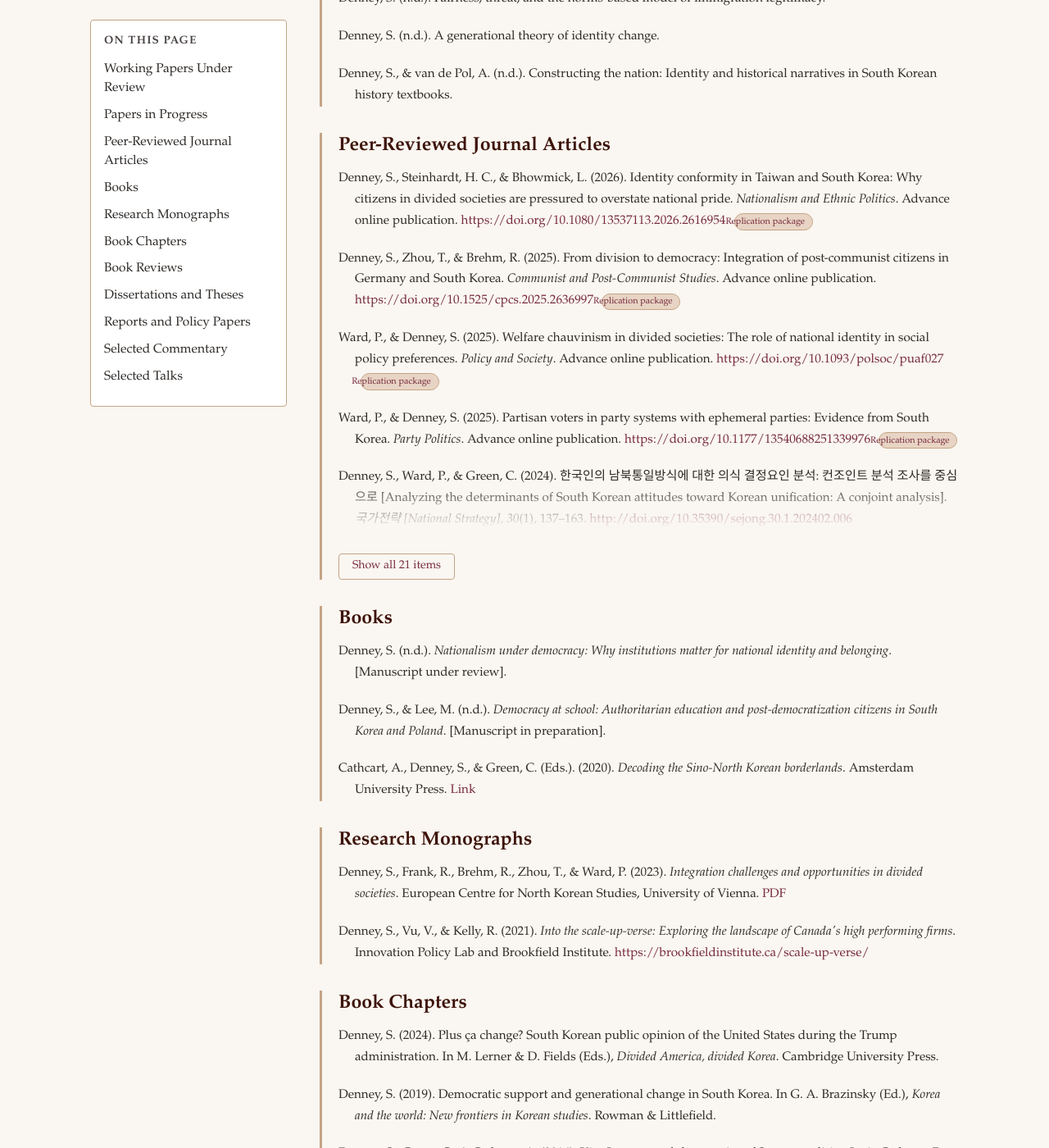
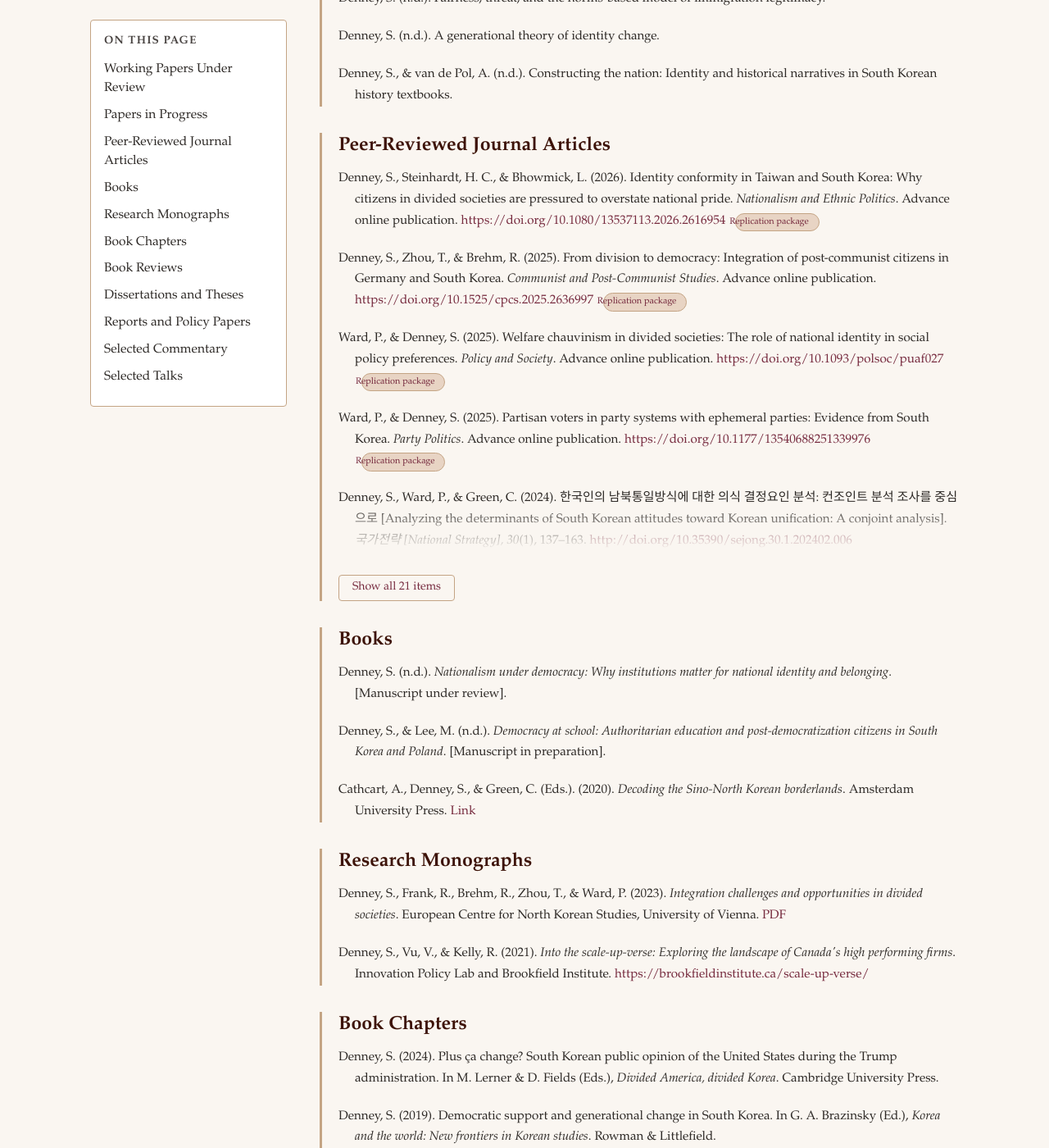
Before and after one commit to scdenney/scdenney.github.io, a Jekyll site: the page built from research.md, in a window 1280 px wide and 1400 px high, scrolled down 745 px. Shown: the whole window at 82% size. Built offline with Jekyll 4.4.1, drawn with Linux system fonts in a browser that asks for light colours.

Commit message:
Use px values for badge padding and margin to prevent text clipping

```diff
--- a/assets/css/style.css
+++ b/assets/css/style.css
@@ -323,11 +323,11 @@ hr {
 /* Replication badge */
 .replication-badge {
   display: inline-block;
-  margin-left: 0.6em;
-  padding: 0.15em 0.8em;
+  margin-left: 8px;
+  padding: 2px 12px;
   font-size: 0.72em;
   font-weight: 500;
-  line-height: 1.4;
+  line-height: 1.5;
   white-space: nowrap;
   color: var(--burgundy);
   background-color: var(--warm-tan);
```
